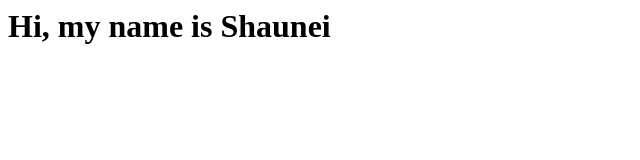
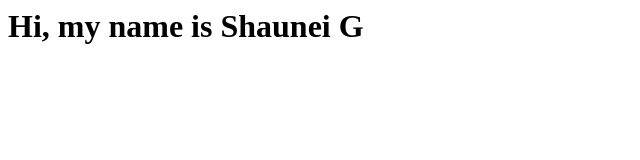
Before and after one commit to ShauneiG/shauneig.github.io, a plain HTML site: page index.html in a window 1280 px wide. Shown: the full height of the page, 0-640 px from the left. Drawn offline with Linux system fonts and the light colour scheme.

Commit message:
Update index.html

```diff
--- a/index.html
+++ b/index.html
@@ -1 +1 @@
-<h1> Hi, my name is Shaunei </h1>
+<h1> Hi, my name is Shaunei G </h1>
```
